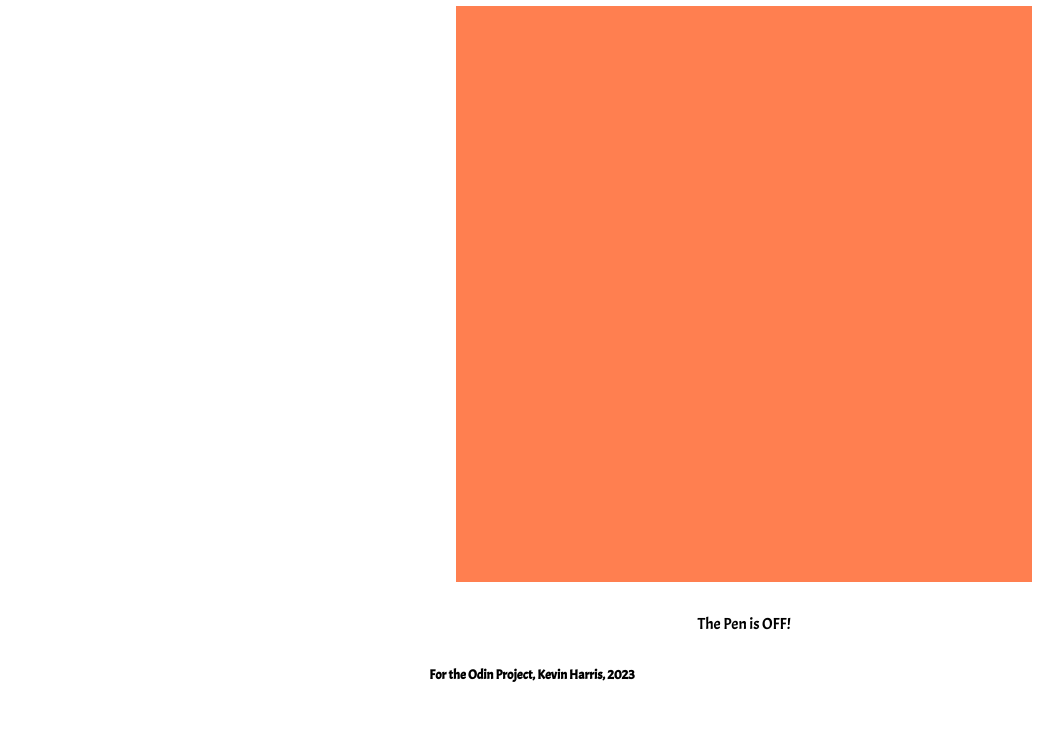
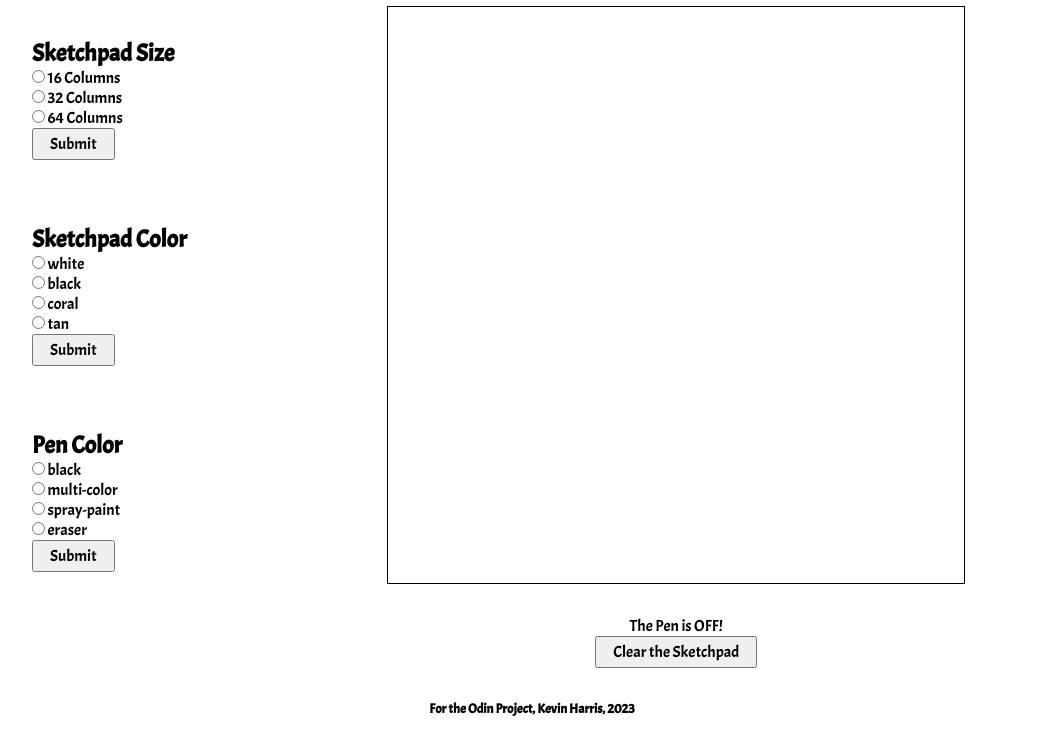
Before and after one commit to hugoharris/etch-a-sketch, a plain HTML site: page index.html in a window 1280 px wide. Shown: the part 143-892 px from the top of the page, without its empty margins (108-1171 px from the left). Before the commit the page ends 858 px from the top, so only its background shows below. Drawn offline with Linux system fonts and the light colour scheme; a web font is replaced by a local one.

Commit message:
add menu options and initial functions for each

```diff
--- a/index.css
+++ b/index.css
@@ -8,6 +8,12 @@ body {
     margin: 0;
     padding: 0;
     font-family: "Acme", sans-serif;
+}
+
+button, .submitBtn {
+    font-family: inherit;
+    font-size: 1rem;
+    padding: 0.25rem 1rem;
 }
 
 .body-container {
@@ -31,11 +37,15 @@ body {
 }
 
 .sidebar-content {
-    flex: 1;
+    flex: 1 0 auto;
+}
+
+.sidebar-content > h2 {
+    margin-top: 4rem;
 }
 
 .sketchpad-content {
-    flex: 1;
+    flex: 1 0 auto;
     text-align: center;
 }
 
@@ -43,6 +53,7 @@ body {
     display: grid;
     width: 576px;
     height: 576px;
+    border: 1px black solid;
     margin: 2rem auto;
 }
 
--- a/index.html
+++ b/index.html
@@ -19,11 +19,45 @@
         </header>
         <div class="main-content">
             <div class="sidebar-content">
-                <h2>Placeholder</h2>
+                <h2>Sketchpad Size</h2>
+                <form id="sketchpad-size">
+                    <input type="radio" id="size16" name="sketchpad-size" value="16">
+                    <label for="size16">16 Columns</label><br>
+                    <input type="radio" id="size32" name="sketchpad-size" value="32">
+                    <label for="size32">32 Columns</label><br>
+                    <input type="radio" id="size64" name="sketchpad-size" value="64">
+                    <label for="size64">64 Columns</label><br>
+                    <input class="submitBtn" type="submit" value="Submit">
+                </form>
+                <h2>Sketchpad Color</h2>
+                <form id="sketchpad-color">
+                    <input type="radio" id="white" name="sketchpad-color" value="white">
+                    <label for="white">white</label><br>
+                    <input type="radio" id="black" name="sketchpad-color" value="black">
+                    <label for="black">black</label><br>
+                    <input type="radio" id="coral" name="sketchpad-color" value="coral">
+                    <label for="coral">coral</label><br>
+                    <input type="radio" id="tan" name="sketchpad-color" value="tan">
+                    <label for="tan">tan</label><br>
+                    <input class="submitBtn" type="submit" value="Submit">
+                </form>
+                <h2>Pen Color</h2>
+                <form id="pen-color">
+                    <input type="radio" id="black" name="pen-color" value="black">
+                    <label for="black">black</label><br>
+                    <input type="radio" id="multi-color" name="pen-color" value="multi-color">
+                    <label for="multi-color">multi-color</label><br>
+                    <input type="radio" id="spray-paint" name="pen-color" value="spray-paint">
+                    <label for="spray-paint">spray-paint</label><br>
+                    <input type="radio" id="eraser" name="pen-color" value="eraser">
+                    <label for="eraser">eraser</label><br>
+                    <input class="submitBtn" type="submit" value="Submit">
+                </form>
             </div>
             <div class="sketchpad-content">
                 <div class="sketchpad"></div>
                 <div class="toggle-status"><p>The Pen is OFF!</p></div>
+                <div class="clear-sketchpad"><button class="clear-sketchpad-btn">Clear the Sketchpad</button></div>
             </div>
         </div>
         <footer>
--- a/index.js
+++ b/index.js
@@ -5,19 +5,25 @@ const sidebarContent = document.querySelector('.sidebar-content');
 const sketchpad = document.querySelector('.sketchpad');
 const toggleStatus = document.querySelector('.toggle-status');
 
+// assign DOM element forms
+const sketchpadSizeForm = document.querySelector('#sketchpad-size');
+const sketchpadColorForm = document.querySelector('#sketchpad-color');
+const penColorForm = document.querySelector('#pen-color');
+
 // set variables
 let pen = false;
 let penColor = 'black';
+let sketchpadBackgroundColor = 'white';
 let columns = 32;
 let sketchpadSize = 576;
 let currentColumn = 0;
 let currentRow = 0;
 
 // create surface
-function createSurface(columns, backgroundColor) {
+function createSurface(columns, sBackgroundColor) {
     sketchpad.style.gridTemplateColumns = `repeat(${columns}, 1fr)`;
     sketchpad.style.gridTemplateRows = `repeat(${columns}, 1fr)`;
-    sketchpad.style.backgroundColor = backgroundColor;
+    sketchpad.style.backgroundColor = sBackgroundColor;
 
     // create item divs and attach row and column class
     for (let i = 0; i < columns; i++) {
@@ -27,6 +33,12 @@ function createSurface(columns, backgroundColor) {
             sketchpad.appendChild(newDiv);
         }
     }
+}
+
+// clear surface
+function clearSurface() {
+    sketchpad.innerHTML = '';
+    createSurface(columns, sketchpadBackgroundColor);
 }
 
 // toggle pen and color current cell if toggled on and in range
@@ -87,16 +99,46 @@ function colorCell(column, row) {
 function draw(e) {
     // is the pen active?
     if (pen) {
-        // color cell
-        colorCell(currentColumn, currentRow);
+        // are you on the sketchpad?
+        if ((currentColumn >= 0 && currentColumn < columns) &&(currentRow >= 0 && currentRow < columns)) {
+            colorCell(currentColumn, currentRow);
+        }
     }
 }
 
-// create surface
-createSurface(columns, 'coral');
+// create initial surface
+createSurface(columns, sketchpadBackgroundColor);
 
 // add event listeners
 sketchpad.addEventListener('mousemove', draw); // only draw on the sketchpad
 document.addEventListener('mousemove', trackPosition); // always track the position
 document.addEventListener('keypress', togglePen);
 sketchpad.addEventListener('click', togglePen);
+
+// handle forms - getting the radio button data was a little tricky
+sketchpadSizeForm.addEventListener('submit', e => {
+    e.preventDefault();
+    const data = new FormData(sketchpadSizeForm);
+    [arrData] = [...data];
+    columns = arrData[1];
+    clearSurface();
+});
+
+sketchpadColorForm.addEventListener('submit', e => {
+    e.preventDefault();
+    const data = new FormData(sketchpadColorForm);
+    [arrData] = [...data];
+    sketchpadBackgroundColor = arrData[1];
+    clearSurface();
+});
+
+penColorForm.addEventListener('submit', e => {
+    e.preventDefault();
+    const data = new FormData(penColorForm);
+    [arrData] = [...data];
+    if (arrData[1] === 'eraser') {
+        penColor = sketchpadBackgroundColor;
+    } else {
+        penColor = arrData[1];
+    }
+});
```
